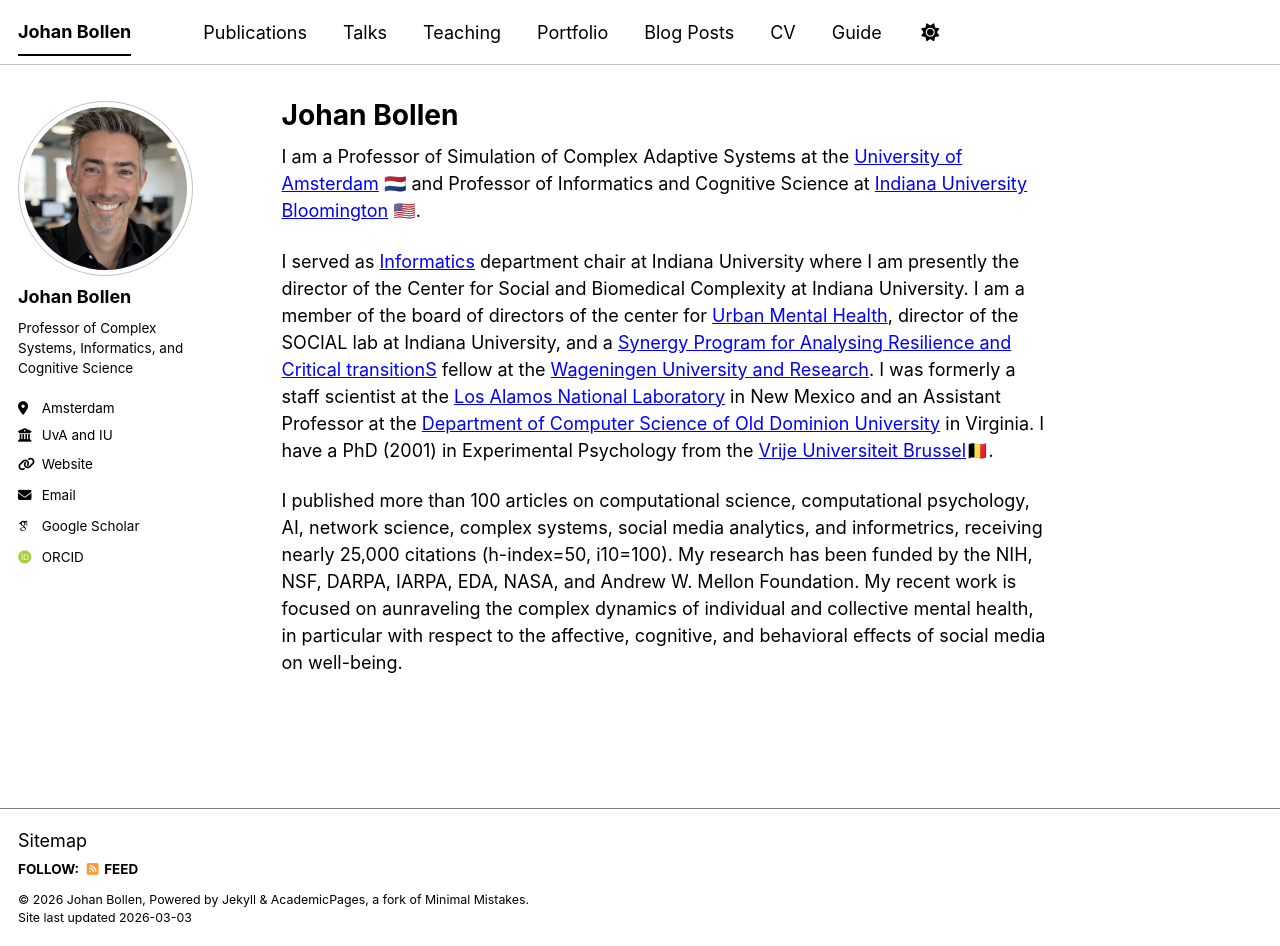
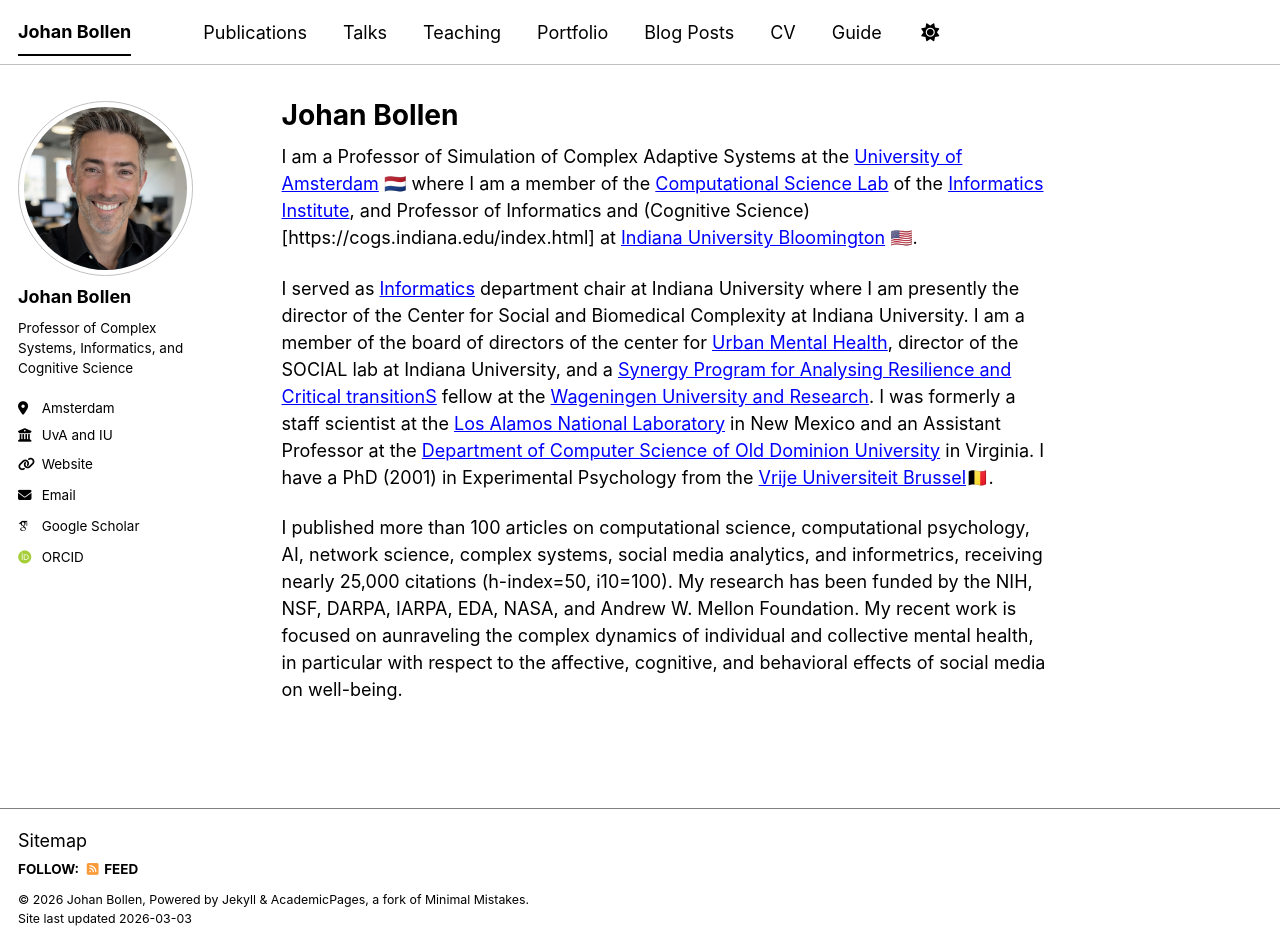
Before and after one commit to jbollen/jbollen.github.io, a Jekyll site: the page built from _pages/about.md, in a window 1280 px wide and 946 px high. Built offline with Jekyll 4.4.1, drawn with Linux system fonts in a browser that asks for light colours; some web fonts are replaced; a script bundle is joined from its source files by our own code; library files that are not in the unit come from our copies.

Commit message:
Update about.md

```diff
--- a/_pages/about.md
+++ b/_pages/about.md
@@ -7,7 +7,7 @@ redirect_from:
   - /about.html
 ---
 
-I am a Professor of Simulation of Complex Adaptive Systems at the [University of Amsterdam](https://ivi.uva.nl/) 🇳🇱 and Professor of Informatics and Cognitive Science at [Indiana University Bloomington](https://luddy.iu.edu/) 🇺🇸.
+I am a Professor of Simulation of Complex Adaptive Systems at the [University of Amsterdam](https://ivi.uva.nl/) 🇳🇱 where I am a member of the [Computational Science Lab](https://ivi.uva.nl/research/computational-science-lab-csl.html) of the [Informatics Institute](https://ivi.uva.nl/), and Professor of Informatics and (Cognitive Science)[https://cogs.indiana.edu/index.html] at [Indiana University Bloomington](https://luddy.iu.edu/) 🇺🇸.
 
 I served as [Informatics](https://luddy.iu.edu/academics/units/informatics.html) department chair at Indiana University where I am presently the director of the Center for Social and Biomedical Complexity at Indiana University. I am a member of the board of directors of the center for [Urban Mental Health](https://ias.uva.nl/research-themes/health-complexity/urban-mental-health/urban-mental-health.html), director of the SOCIAL lab at Indiana University, and a [Synergy Program for Analysing Resilience and Critical transitionS](https://sparcs-center.org/) fellow at the [Wageningen University and Research](https://www.wur.nl/). I was formerly a staff scientist at the [Los Alamos National Laboratory](https://www.lanl.gov/) in New Mexico and an Assistant Professor at the [Department of Computer Science of Old Dominion University](https://www.odu.edu/academics/programs/linked/computer-science) in Virginia. I have a PhD (2001) in Experimental Psychology from the [Vrije Universiteit Brussel](https://www.vub.be/nl)🇧🇪.
 
```
